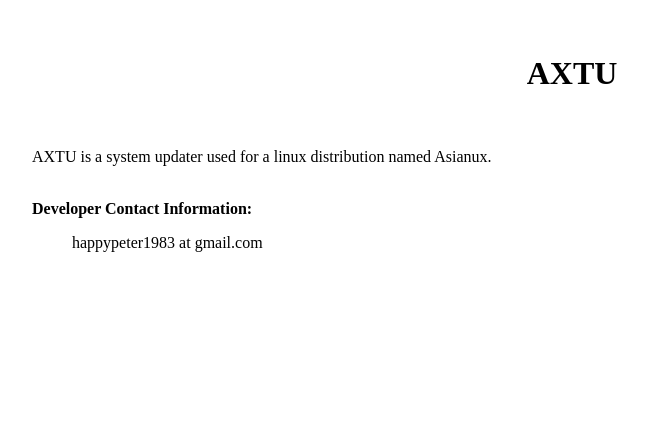
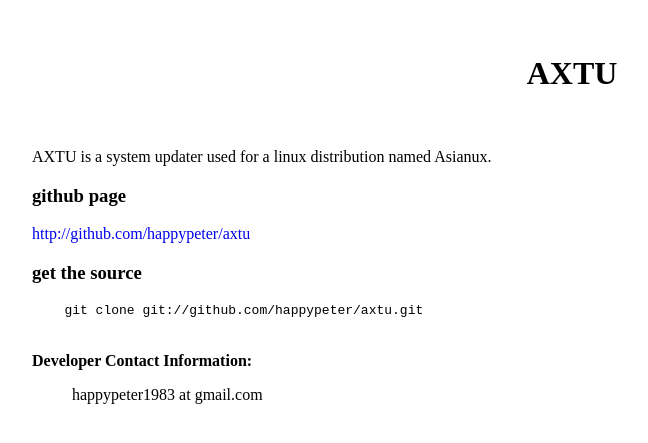
Before and after one commit to happypeter/axtu, a Jekyll site: the page built from index.markdown, in a window 1280 px wide. Shown: the top 443 px of the page, without its empty margins (68-716 px from the left). Built offline with Jekyll 4.4.1, drawn with Linux system fonts in a browser that asks for light colours; Markdown is read by kramdown in place of the engine named in the settings.

Commit message:
more stuff

```diff
--- a/index.markdown
+++ b/index.markdown
@@ -7,6 +7,14 @@ layout: default
 
 AXTU is a system updater used for a linux distribution named Asianux.
 
+### github page
+
+<http://github.com/happypeter/axtu>
+
+### get the source
+
+    git clone git://github.com/happypeter/axtu.git
+
 <p><br /><b>Developer Contact Information:</b></p>
 
 <blockquote>
```
